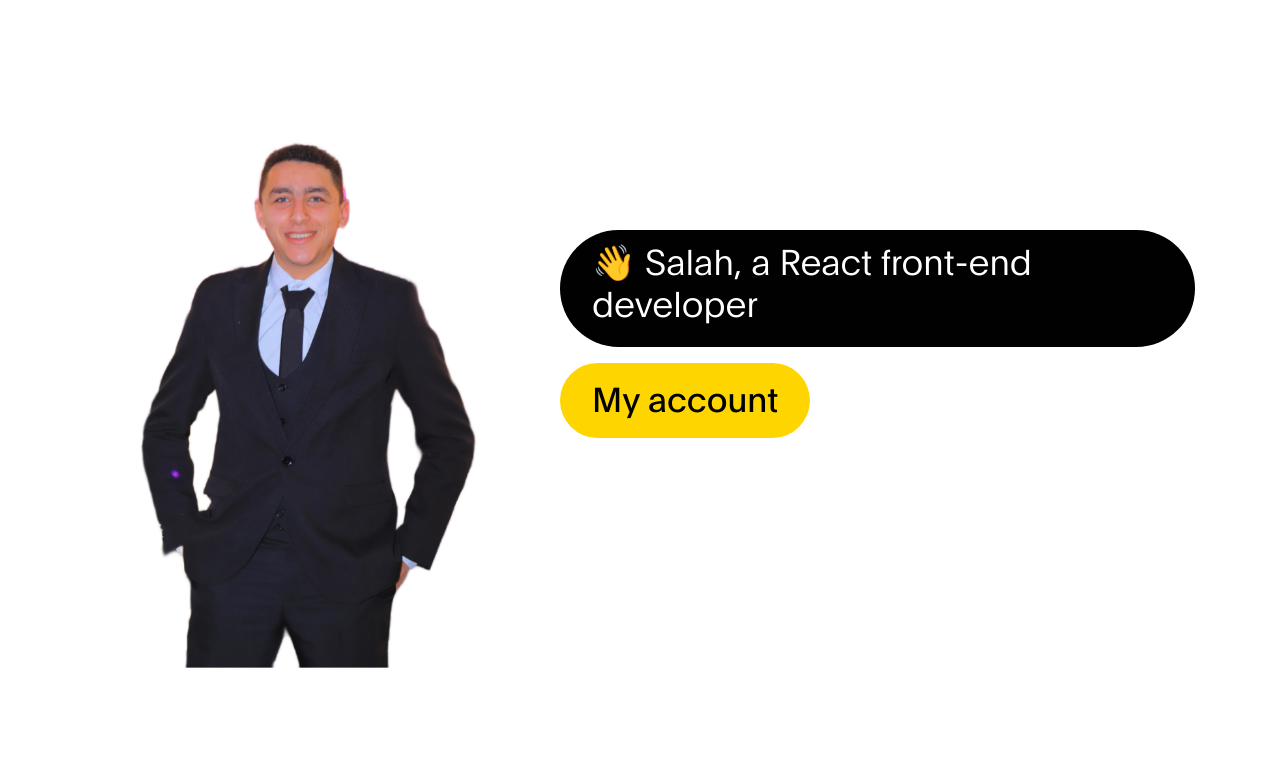
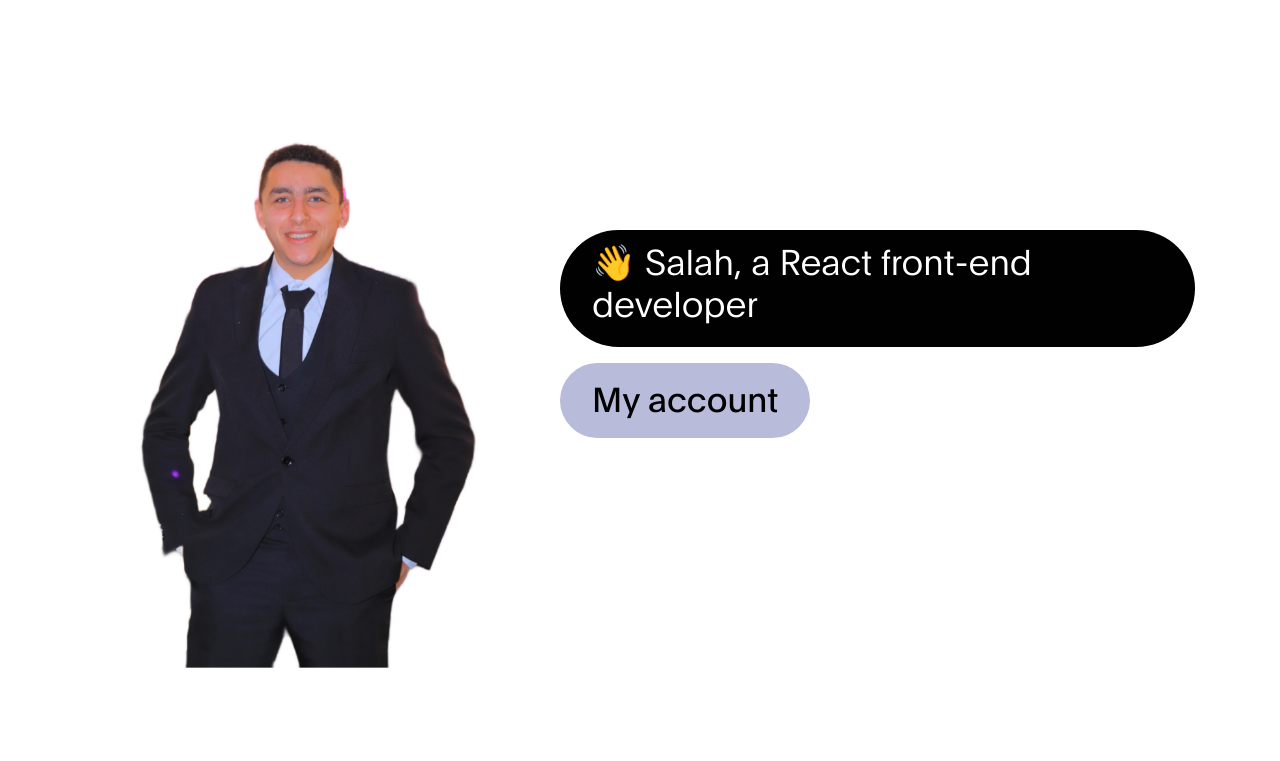
Before and after one commit to salahkhafaga1/portfolio, a plain HTML site: page index.html in a window 1280 px wide. Shown: the top 761 px of the page. Drawn offline with Linux system fonts and the light colour scheme.

Commit message:
Update tooplate-ben-resume-style.css

```diff
--- a/css/tooplate-ben-resume-style.css
+++ b/css/tooplate-ben-resume-style.css
@@ -31,7 +31,7 @@ https://www.tooplate.com/view/2120-ben-resume
 }
 
 :root {
---primary-color:        #ffd500;
+--primary-color:        #b8bbd9;
 --white-color:          #ffffff;
 --dark-color:           #010101;
 --menu-bg-color:        #212529;
```
